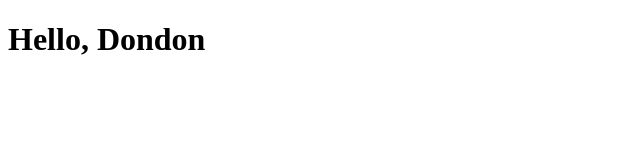
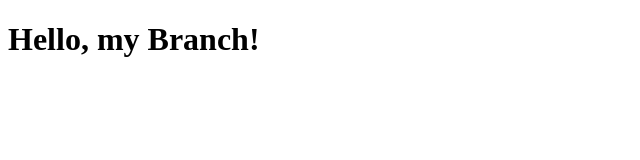
Before and after one commit to dondonherrera02/PracticeGit, a plain HTML site: page index.html in a window 1280 px wide. Shown: the whole page, without its empty margins (0-640 px from the left). Drawn offline with Linux system fonts and the light colour scheme.

Commit message:
Hello MyBranch Pull Request

```diff
--- a/index.html
+++ b/index.html
@@ -4,11 +4,11 @@
 <head>
     <meta charset="UTF-8">
     <meta name="viewport" content="width=device-width, initial-scale=1.0">
-    <title>Hello, Dondon!</title>
+    <title>Hello, my Branch!</title>
 </head>
 
 <body>
-    <h1>Hello, Dondon</h1>
+    <h1>Hello, my Branch!</h1>
 </body>
 
 </html>
```
